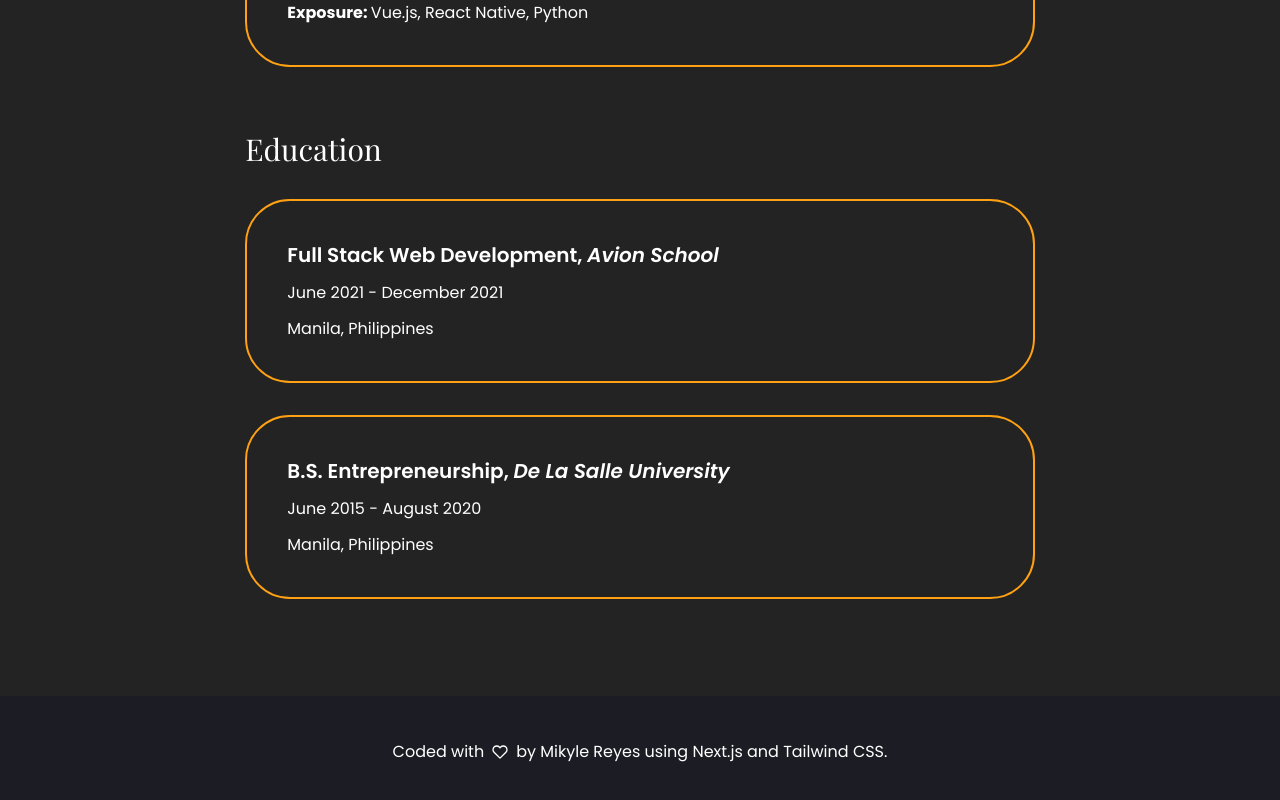
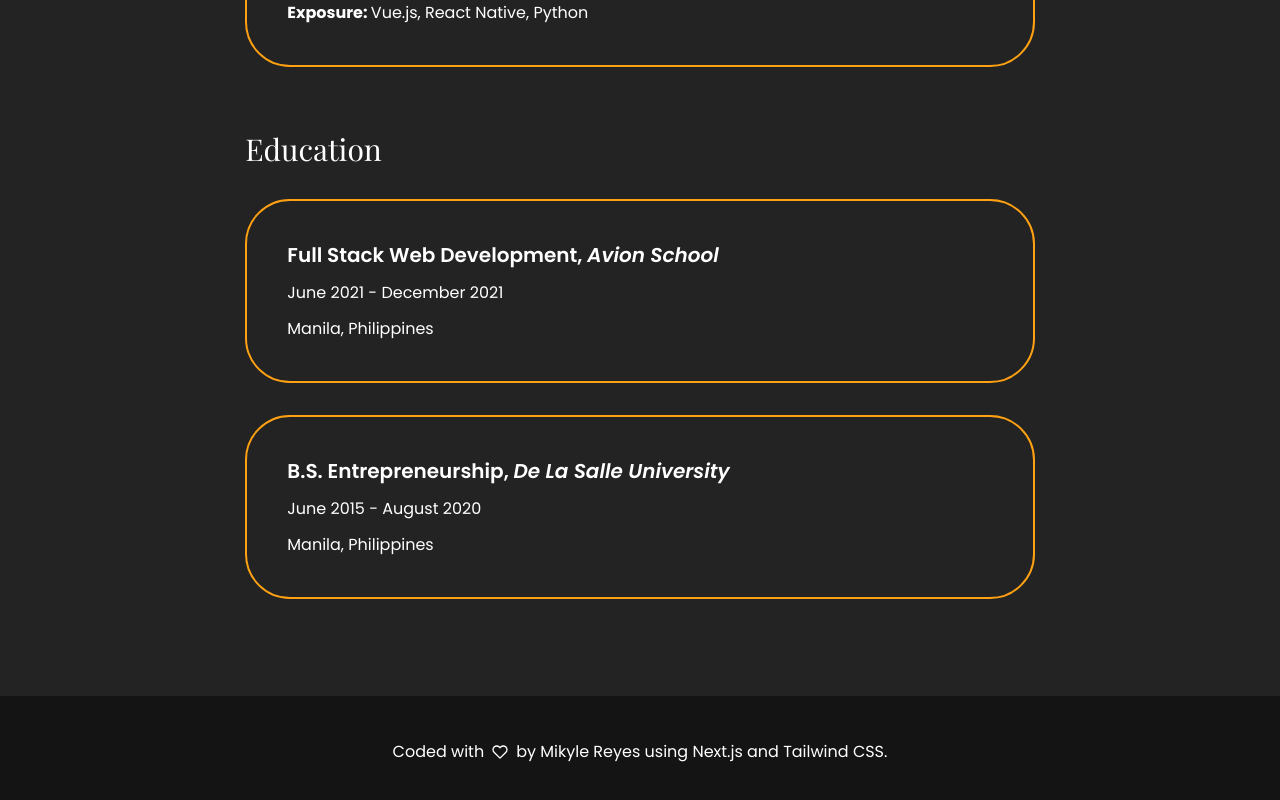
Before and after one commit to muhkyle17/portfolio-website, a Next.js app: page /resume in a window 1280 px wide. Shown: the part 4219-5019 px from the top of the page. Built offline with nearby package versions, Linux system fonts and the light colour scheme; a web font is replaced by a local one.

Commit message:
Change the color of the tertiary

```diff
--- a/components/common/Footer.js
+++ b/components/common/Footer.js
@@ -3,11 +3,10 @@ import { FiHeart } from 'react-icons/fi'
 
 const Footer = () => {
   return (
-    <section id='footer' className='h-28 bg-secondary hidden sm:block'>
+    <section id='footer' className='h-28 bg-tertiary hidden sm:block'>
       <div className='container mx-auto flex flex-col h-full items-center justify-center'>
         <p className='flex items-center text-base'>
-          Coded with <FiHeart className='mx-2' /> by Mikyle Reyes using Next.js
-          and Tailwind CSS.
+          Coded with <FiHeart className='mx-2' /> by Mikyle Reyes using Next.js and Tailwind CSS.
         </p>
         {/* <p className='text-base'>Designed by Cristian Mihai.</p> */}
       </div>
--- a/tailwind.config.js
+++ b/tailwind.config.js
@@ -1,9 +1,6 @@
 /** @type {import('tailwindcss').Config} */
 module.exports = {
-  content: [
-    './pages/**/*.{js,ts,jsx,tsx}',
-    './components/**/*.{js,ts,jsx,tsx}',
-  ],
+  content: ['./pages/**/*.{js,ts,jsx,tsx}', './components/**/*.{js,ts,jsx,tsx}'],
   theme: {
     container: {
       padding: {
@@ -16,7 +13,9 @@ module.exports = {
         primary: '#FFA112',
         primaryDarker: '#FFA012CB',
         secondary: '#1C1D24',
-        tertiary: '#131419',
+        // tertiary: '#131419',
+        // tertiary: '#1E1E1E',
+        tertiary: '#141414',
         accent: {
           DEFAULT: '#ac6b34',
           hover: '#925a2b',
```
